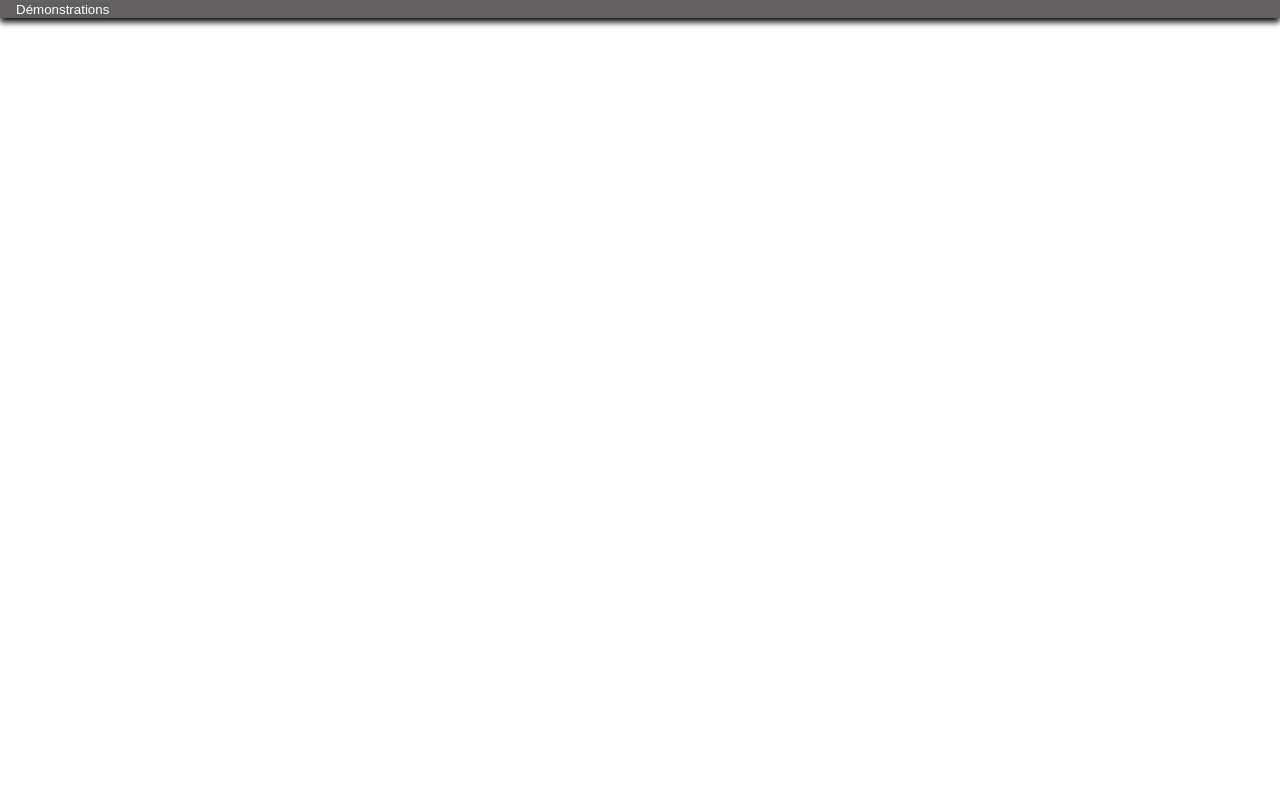
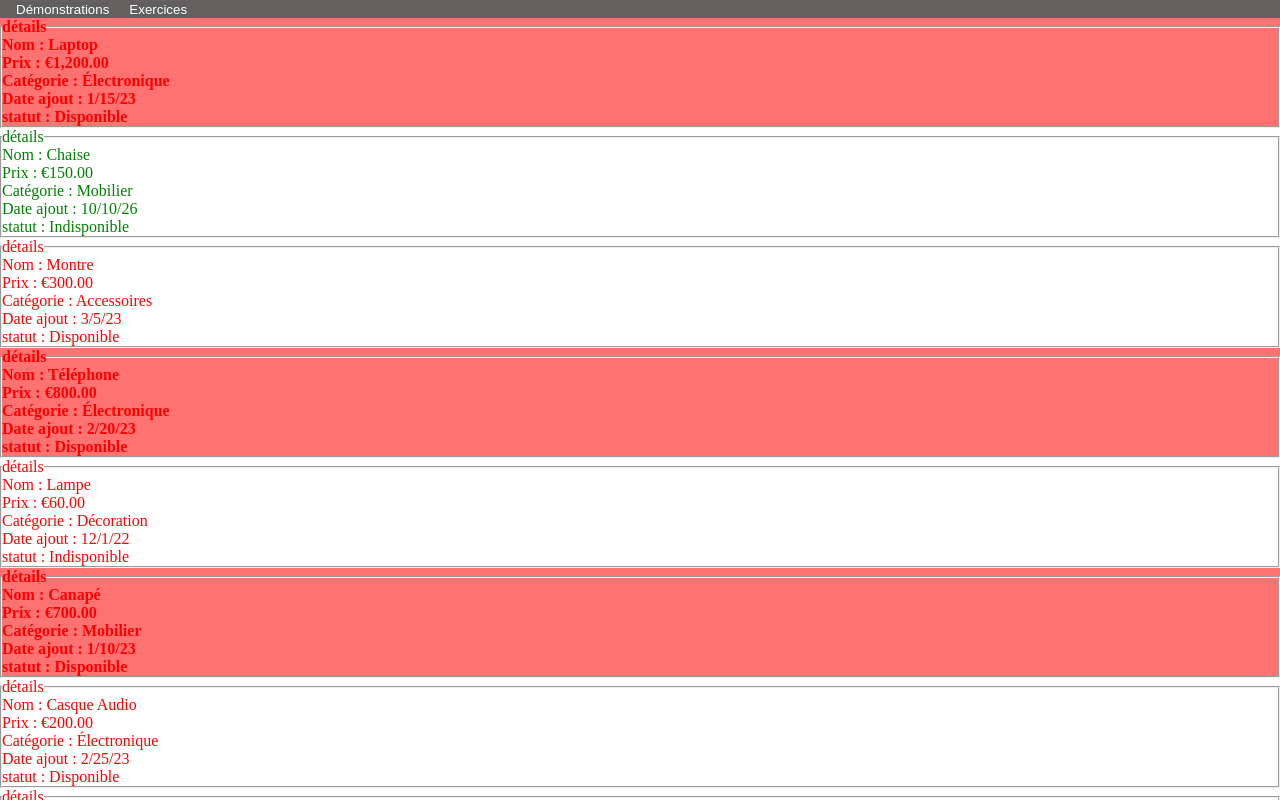
Before and after one commit to codewithadelite/fan-de-series, an Angular app: page /exos/directive in a window 1280 px wide. Before the commit this address led to /. Shown: the top 800 px of the page. Built offline with nearby package versions, Linux system fonts and the light colour scheme.

Commit message:
exo liste produits

```diff
--- a/src/app/app-routing.module.ts
+++ b/src/app/app-routing.module.ts
@@ -4,6 +4,7 @@ import { HomeComponent } from './shared/home/home.component';
 import { BindingComponent } from './components/demos/binding/binding.component';
 import { PipeComponent } from './components/demos/pipe/pipe.component';
 import { DirectiveComponent } from './components/demos/directive/directive.component';
+import { ListeProduitsComponent } from './components/exos/liste-produits/liste-produits.component';
 
 const routes: Routes = [
     { path: 'home', component: HomeComponent},
@@ -11,6 +12,9 @@ const routes: Routes = [
         { path: 'binding', component: BindingComponent},
         { path: 'pipe', component: PipeComponent},
         { path: 'directive', component: DirectiveComponent }
+    ]},
+    { path: 'exos', children: [
+        { path: 'directive', component: ListeProduitsComponent }
     ]}
 ];
 
--- a/src/app/app.module.ts
+++ b/src/app/app.module.ts
@@ -11,6 +11,7 @@ import { DirectiveComponent } from './components/demos/directive/directive.compo
 import { FormsModule, ReactiveFormsModule } from '@angular/forms';
 import { ReductionPipe } from './tools/pipes/reduction.pipe';
 import { FormatStringPipe } from './tools/pipes/format-string.pipe';
+import { ListeProduitsComponent } from './components/exos/liste-produits/liste-produits.component';
 
 @NgModule({
     declarations: [
@@ -21,7 +22,8 @@ import { FormatStringPipe } from './tools/pipes/format-string.pipe';
         PipeComponent,
         DirectiveComponent,
         ReductionPipe,
-        FormatStringPipe
+        FormatStringPipe,
+        ListeProduitsComponent
     ],
     imports: [
         BrowserModule,
--- /dev/null
+++ b/src/app/components/exos/liste-produits/liste-produits.component.html
@@ -0,0 +1,23 @@
+<ul>
+    @for (produit of produits; track $index) {
+        <li [ngClass]="{ 'cher': produit.prix > 500}"
+            [ngStyle]="{ color : produit.dateAjout.getFullYear() < anneActuelle ? 'red' : 'green'}">
+            <fieldset>
+                <legend>détails</legend>
+                <p>Nom : {{produit.nom}}</p>
+                <p>Prix : {{produit.prix | currency:'EUR'}} </p>
+                <p>Catégorie : {{produit.categorie}}</p>
+                <p>Date ajout : {{produit.dateAjout | date:'shortDate'}}</p>
+
+                @switch (produit.disponible) {
+                    @case (true) {
+                        <p>statut : Disponible</p>
+                    }
+                    @default {
+                        <p>statut : Indisponible</p>
+                    }
+                }
+            </fieldset>
+        </li>
+    }
+</ul>
--- /dev/null
+++ b/src/app/components/exos/liste-produits/liste-produits.component.scss
@@ -0,0 +1,4 @@
+.cher{
+    font-weight: bold;
+    background-color: rgb(255, 114, 114);
+}
--- /dev/null
+++ b/src/app/components/exos/liste-produits/liste-produits.component.ts
@@ -0,0 +1,56 @@
+import { Component } from '@angular/core';
+
+@Component({
+    selector: 'app-liste-produits',
+    templateUrl: './liste-produits.component.html',
+    styleUrl: './liste-produits.component.scss'
+})
+export class ListeProduitsComponent {
+    produits = [
+        {
+            nom: 'Laptop',
+            prix: 1200,
+            disponible: true,
+            categorie: 'Électronique',
+            dateAjout: new Date('2023-01-15')
+        },
+        {
+            nom: 'Chaise', prix: 150, disponible: false, categorie: 'Mobilier', dateAjout: new
+                Date('2026-10-10')
+        },
+        {
+            nom: 'Montre', prix: 300, disponible: true, categorie: 'Accessoires', dateAjout: new
+                Date('2023-03-05')
+        },
+        {
+            nom: 'Téléphone', prix: 800, disponible: true, categorie: 'Électronique', dateAjout:
+                new Date('2023-02-20')
+        },
+        {
+            nom: 'Lampe', prix: 60, disponible: false, categorie: 'Décoration', dateAjout: new
+                Date('2022-12-01')
+        },
+        {
+            nom: 'Canapé', prix: 700, disponible: true, categorie: 'Mobilier', dateAjout: new
+                Date('2023-01-10')
+        },
+        {
+            nom: 'Casque Audio', prix: 200, disponible: true, categorie: 'Électronique', dateAjout:
+                new Date('2023-02-25')
+        },
+        {
+            nom: 'Vélo', prix: 500, disponible: false, categorie: 'Sport', dateAjout: new
+                Date('2022-09-15')
+        },
+        {
+            nom: 'Table', prix: 300, disponible: true, categorie: 'Mobilier', dateAjout: new
+                Date('2023-01-25')
+        },
+        {
+            nom: 'Sac à dos', prix: 90, disponible: true, categorie: 'Accessoires', dateAjout: new
+                Date('2023-03-12')
+        },
+    ];
+
+    anneActuelle : number = new Date().getFullYear()
+}
--- a/src/app/shared/nav-bar/nav-bar.component.html
+++ b/src/app/shared/nav-bar/nav-bar.component.html
@@ -9,5 +9,12 @@
                 <a routerLink="/demos/directive">Directive</a>
             </div>
         </ul>
+
+        <ul class="dropdown">
+            <button class="drop-btn">Exercices</button>
+            <div class="dropdown-content">
+                <a routerLink="/exos/directive">Directive</a>
+            </div>
+        </ul>
     </div>
 </nav>
```
Also changed, not shown: src/app/tools/pipes/format-string.pipe.ts (line endings or trailing spaces).
